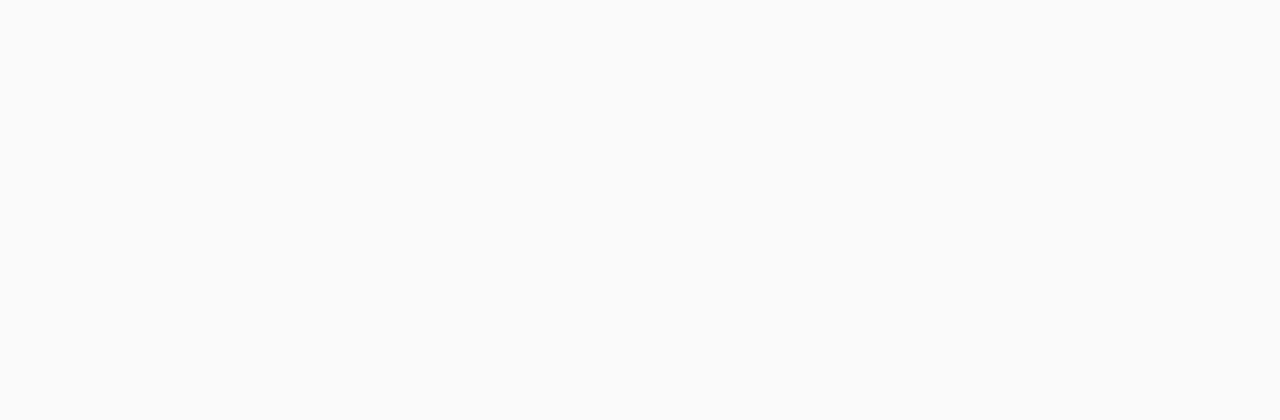
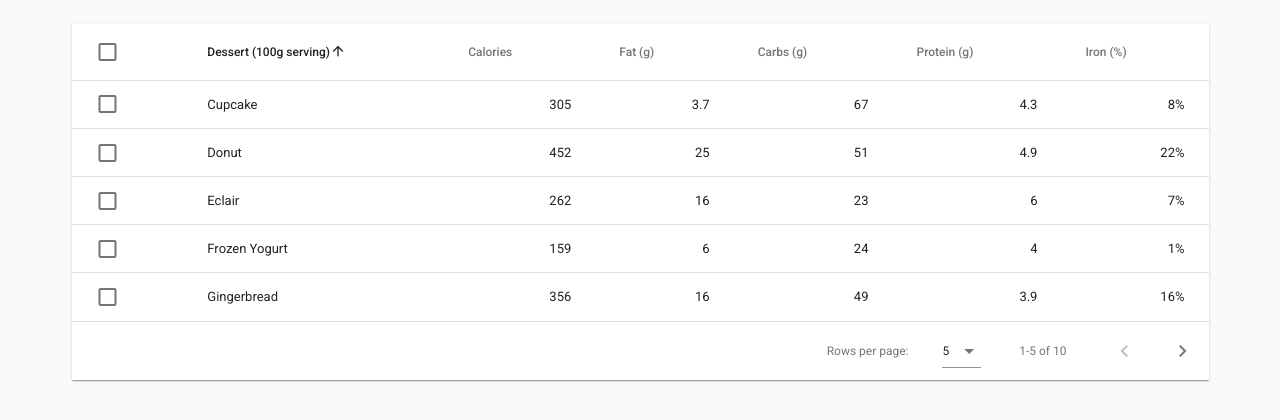
Before and after one commit to dheeraj0259/Vue-Express-App, a Vue app: page /vue-express/dashboard in a window 1280 px wide. Shown: the top 420 px of the page. Built offline with nearby package versions, Linux system fonts and the light colour scheme.

Commit message:
- added table component - initialized dashboard page

```diff
--- /dev/null
+++ b/src/components/Table.vue
@@ -0,0 +1,130 @@
+<template>
+  <v-data-table
+    v-model="selected"
+    :headers="headers"
+    :items="desserts"
+    select-all
+    item-key="name"
+    class="elevation-1"
+  >
+    <template v-slot:items="props">
+      <tr :active="props.selected" @click="props.selected = !props.selected">
+        <td>
+          <v-checkbox :input-value="props.selected" primary hide-details></v-checkbox>
+        </td>
+        <td>{{ props.item.name }}</td>
+        <td class="text-xs-right">{{ props.item.calories }}</td>
+        <td class="text-xs-right">{{ props.item.fat }}</td>
+        <td class="text-xs-right">{{ props.item.carbs }}</td>
+        <td class="text-xs-right">{{ props.item.protein }}</td>
+        <td class="text-xs-right">{{ props.item.iron }}</td>
+      </tr>
+    </template>
+  </v-data-table>
+</template>
+
+<script>
+export default {
+  name: "table",
+  data: () => ({
+    pagination: {
+      sortBy: "name"
+    },
+    selected: [],
+    headers: [
+      {
+        text: "Dessert (100g serving)",
+        align: "left",
+        value: "name"
+      },
+      { text: "Calories", value: "calories" },
+      { text: "Fat (g)", value: "fat" },
+      { text: "Carbs (g)", value: "carbs" },
+      { text: "Protein (g)", value: "protein" },
+      { text: "Iron (%)", value: "iron" }
+    ],
+    desserts: [
+      {
+        name: "Frozen Yogurt",
+        calories: 159,
+        fat: 6.0,
+        carbs: 24,
+        protein: 4.0,
+        iron: "1%"
+      },
+      {
+        name: "Ice cream sandwich",
+        calories: 237,
+        fat: 9.0,
+        carbs: 37,
+        protein: 4.3,
+        iron: "1%"
+      },
+      {
+        name: "Eclair",
+        calories: 262,
+        fat: 16.0,
+        carbs: 23,
+        protein: 6.0,
+        iron: "7%"
+      },
+      {
+        name: "Cupcake",
+        calories: 305,
+        fat: 3.7,
+        carbs: 67,
+        protein: 4.3,
+        iron: "8%"
+      },
+      {
+        name: "Gingerbread",
+        calories: 356,
+        fat: 16.0,
+        carbs: 49,
+        protein: 3.9,
+        iron: "16%"
+      },
+      {
+        name: "Jelly bean",
+        calories: 375,
+        fat: 0.0,
+        carbs: 94,
+        protein: 0.0,
+        iron: "0%"
+      },
+      {
+        name: "Lollipop",
+        calories: 392,
+        fat: 0.2,
+        carbs: 98,
+        protein: 0,
+        iron: "2%"
+      },
+      {
+        name: "Honeycomb",
+        calories: 408,
+        fat: 3.2,
+        carbs: 87,
+        protein: 6.5,
+        iron: "45%"
+      },
+      {
+        name: "Donut",
+        calories: 452,
+        fat: 25.0,
+        carbs: 51,
+        protein: 4.9,
+        iron: "22%"
+      },
+      {
+        name: "KitKat",
+        calories: 518,
+        fat: 26.0,
+        carbs: 65,
+        protein: 7,
+        iron: "6%"
+      }
+    ]
+  })
+};
+</script>
--- /dev/null
+++ b/src/pages/Dashboard.vue
@@ -0,0 +1,11 @@
+<template>
+<Table />
+</template>
+
+<script>
+import Table from '../components/Table'
+export default {
+  name: "dashboard",
+  components: {Table}
+};
+</script>
--- a/src/router/index.js
+++ b/src/router/index.js
@@ -2,10 +2,9 @@
 import Router from "vue-router";
 
 import LandingPage from "../pages/LandingPage.vue";
+import Dashboard from "../pages/Dashboard.vue"
 
 Vue.use(Router);
-
-const BarView = { template: "<div>bar</div>" };
 
 export default new Router({
     mode:           "history",
@@ -14,6 +13,6 @@
     scrollBehavior: () => ({ y: 0 }),
     routes:         [
         { path: "/", component: LandingPage },
-        { path: "/bar", component: BarView },
+        { path: "/dashboard", component: Dashboard },
     ],
 });
```
Also changed, not shown: 1 other file (tests, documents, lock files or other folders).
